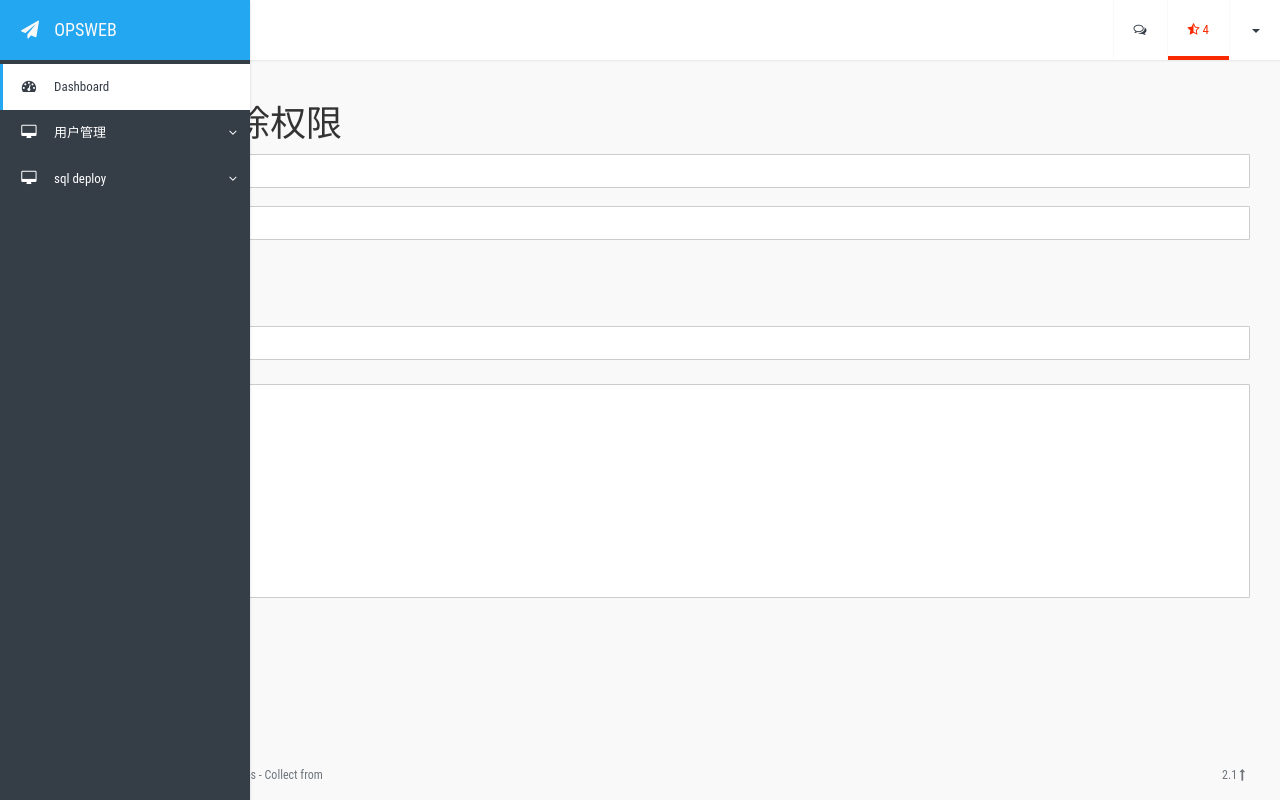
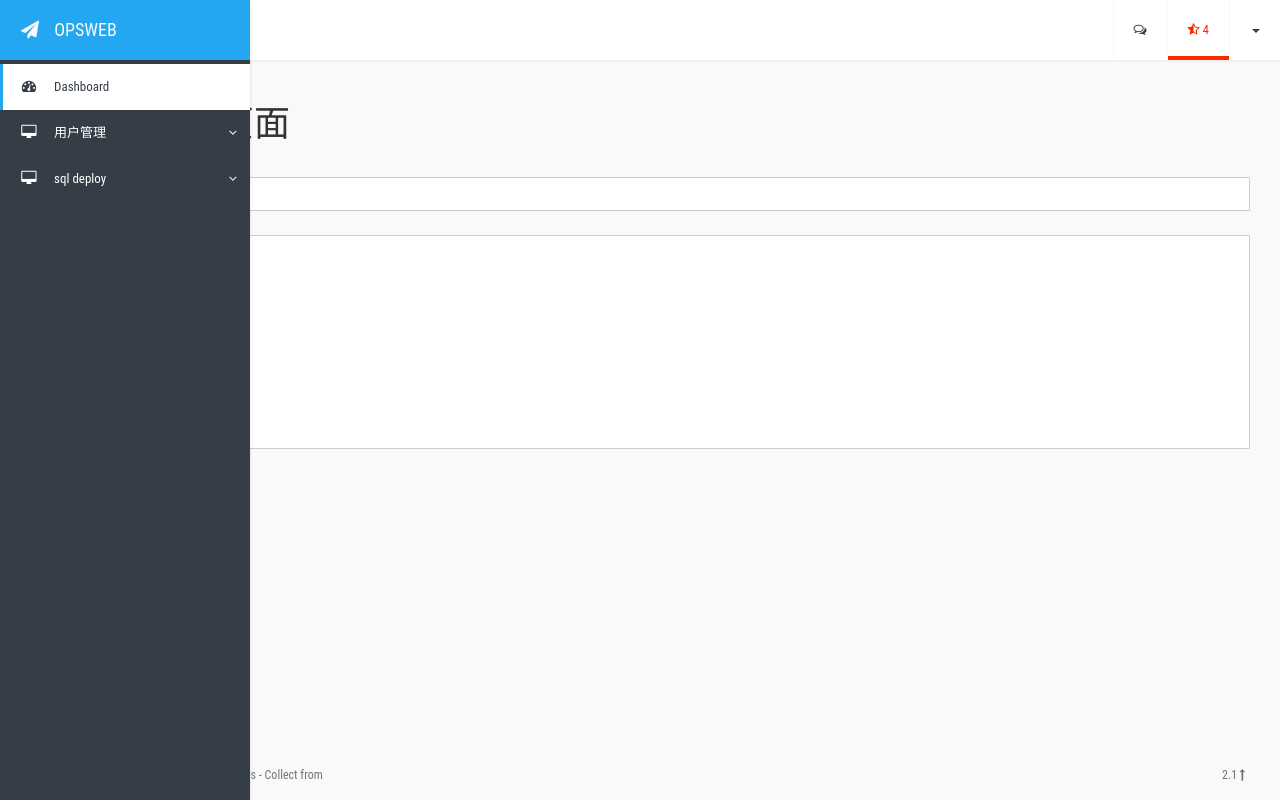
Before and after one commit to caichenyi/opsweb, a Django app: page /sqldeploy/submit/ in a window 1280 px wide. Run offline with Django 3.2, Linux system fonts and the light colour scheme; some libraries are stand-ins or nearby versions.

Commit message:
sql submit h5 page and submit into mysql

```diff
--- a/sqldeploy/models.py
+++ b/sqldeploy/models.py
@@ -12,8 +12,8 @@ class SqlInfo(models.Model):
     dev_reviewer = models.CharField(max_length=64)
     dba_reviewer = models.CharField(max_length=64)
     intergrator = models.CharField(max_length=64)
-    submit_time = models.DateField(null=True)
-    intergrate_time = models.DateField(null=True)
+    submit_time = models.DateTimeField(null=True)
+    intergrate_time = models.DateTimeField(null=True)
 
     def __str__(self):
         tpl = '<SqlInfo:[id={id}, title={title}, content={content}, status={status}, submiter={submiter}, ' \
--- a/sqldeploy/views.py
+++ b/sqldeploy/views.py
@@ -1,12 +1,17 @@
 from django.shortcuts import render
+from django.utils import timezone
 
-from . import forms
+from . import forms, models
 # Create your views here.
 
 def submit(request):
     if request.method == "GET":
-        form = forms.SubmitForm()
-        context = {'form': form}
+        context = {'form': forms.SubmitForm()}
         return render(request, 'sqldeploy/submit.html', context=context)
     else:
-        return render(request, 'index.html')
+        form = forms.SubmitForm(request.POST)
+        if form.is_valid():
+            sql = models.SqlInfo(title=form.cleaned_data['title'], submiter=request.user.id, content=form.cleaned_data['content'], status=0, submit_time=timezone.now())
+            print(sql)
+            sql.save()
+            return render(request, 'index.html')
--- a/templates/sqldeploy/submit.html
+++ b/templates/sqldeploy/submit.html
@@ -3,14 +3,14 @@
 {% block container %}
 
     <div class="side-body padding-top">
-        <h1>用户组删除权限</h1>
-        <form action="{% url 'account:deleteperm' %}" method="POST">
-            <input type="text" id="groupname" name="groupname" class="form-control" placeholder="用户组名" required="" /><br />
-            <input type="text" id="permname" name="permname" class="form-control" placeholder="权限名" required="" /><br />
-            <input type="submit" class="btn btn-default submit" value="用户组删除权限">
+        <h1>sql 提交页面</h1>
+        <form action="{% url 'sqldeploy:submit' %}" method="POST">
+{#            <input type="text" id="groupname" name="groupname" class="form-control" placeholder="用户组名" required="" /><br />#}
+{#            <input type="text" id="permname" name="permname" class="form-control" placeholder="权限名" required="" /><br />#}
+            {{ form.as_table }}
+            <input type="submit" class="btn btn-default submit" value="sql 提交">
             <font color="red">{{ info }}</font>
         </form>
-        {{ form.as_table }}
     </div>
 
 {% endblock %}
```
Also changed, not shown: sqldeploy/forms.py (+7 -0 lines).
